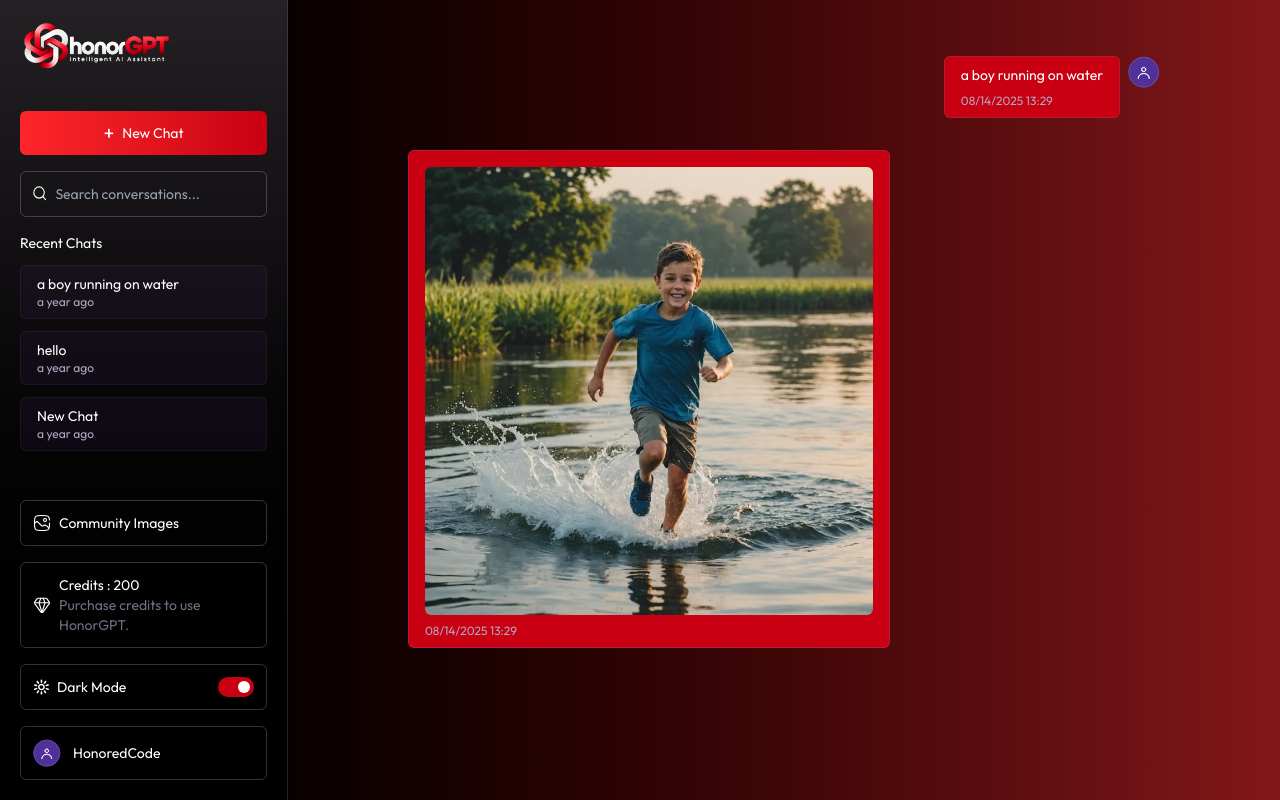
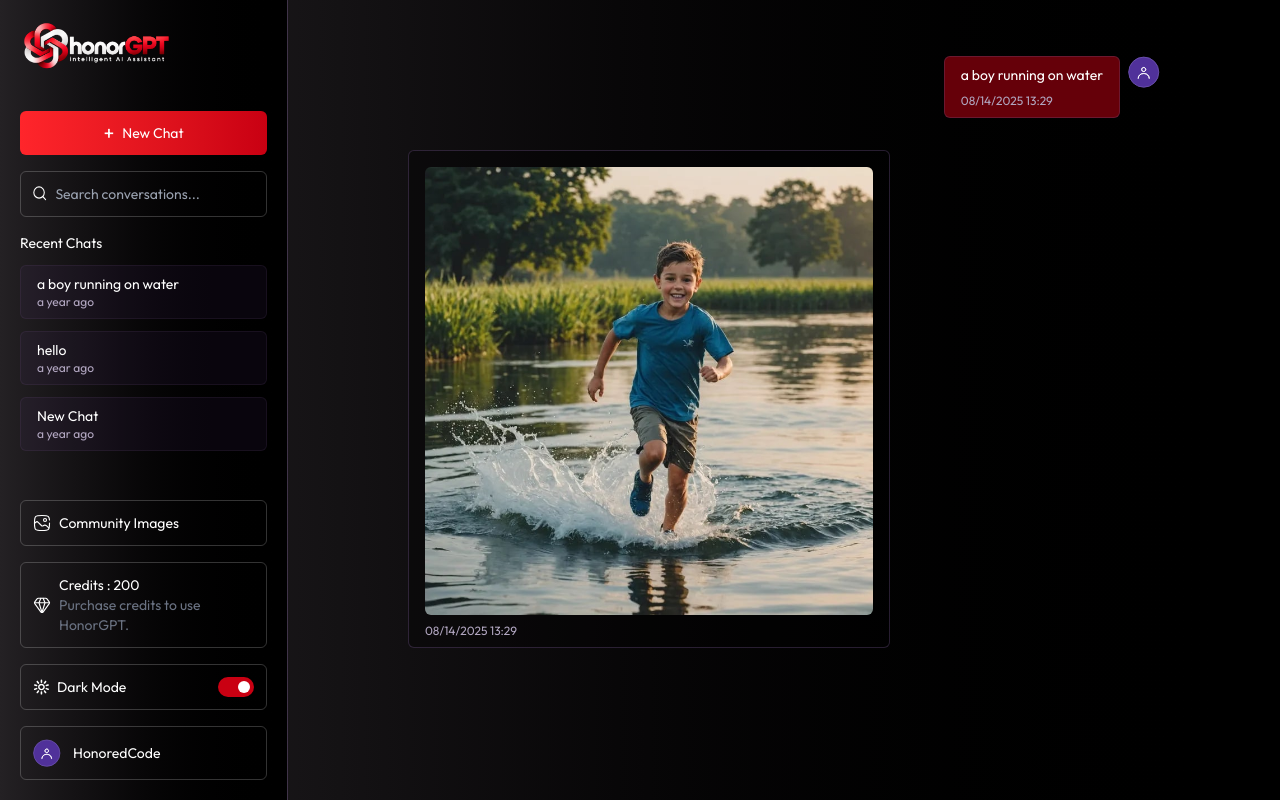
Before and after one commit to 1honoredcode1/HonorGPT, a React (Vite) app: page / in a window 1280 px wide. Built offline with nearby package versions, Linux system fonts and the light colour scheme.

Commit message:
small quality changes

```diff
--- a/src/App.jsx
+++ b/src/App.jsx
@@ -23,7 +23,7 @@ const App = () => {
           onClick={() => setIsMenuOpen(true)}
         />
       )}
-      <div className="min-h-screen w-screen bg-white text-gray-900 transition-colors dark:bg-linear-to-l dark:from-red-900 dark:to-black dark:text-white">
+      <div className="min-h-screen w-screen bg-white text-gray-900 transition-colors dark:bg-linear-to-r dark:from-[#242124] dark:to-[#000000] dark:text-white">
         <div
           className="md:ml-72 min-w-0 min-h-screen
           flex flex-col"
--- a/src/components/Message.jsx
+++ b/src/components/Message.jsx
@@ -9,7 +9,7 @@ const Message = ({ message }) => {
     <div>
       {message.role === "user" ? (
         <div className="flex items-start justify-end my-4 gap-2">
-          <div className="flex flex-col gap-2 p-2 px-4 bg-slate-50 dark:bg-primary border border-[#80609F]/25 rounded-md max-w-2xl">
+          <div className="flex flex-col gap-2 p-2 px-4 bg-slate-50 dark:bg-primary/50 border border-[#80609F]/25 rounded-md max-w-2xl">
             <p className="text-sm dark:text-white">{message.content}</p>
             <span className="text-xs text-gray-500 dark:text-[#B1A6C0]">
               {moment(message.timestamp).format("MM/DD/YYYY HH:mm")}
@@ -19,7 +19,7 @@ const Message = ({ message }) => {
         </div>
       ) : (
         <div
-          className="inline-flex flex-col gap-2 p-2 px-4 max-w-2xl bg-primary/20 dark:bg-primary border border-[#80609F]/30 rounded-md my-4
+          className="inline-flex flex-col gap-2 p-2 px-4 max-w-2xl bg-primary/20 dark:bg-black/30 border border-[#80609F]/30 rounded-md my-4
         "
         >
           {message.isImage ? (
--- a/src/components/Sidebar.jsx
+++ b/src/components/Sidebar.jsx
@@ -60,7 +60,7 @@ const Sidebar = ({ isMenuOpen, setIsMenuOpen }) => {
     <div
       className={`fixed top-0 left-0 h-screen w-72
     flex flex-col p-5
-    bg-white dark:bg-linear-to-b
+    bg-white dark:bg-linear-to-r
     dark:from-[#242124] dark:to-[#000000]
     border-r border-[#80609F]/30
     backdrop-blur-3xl
```
